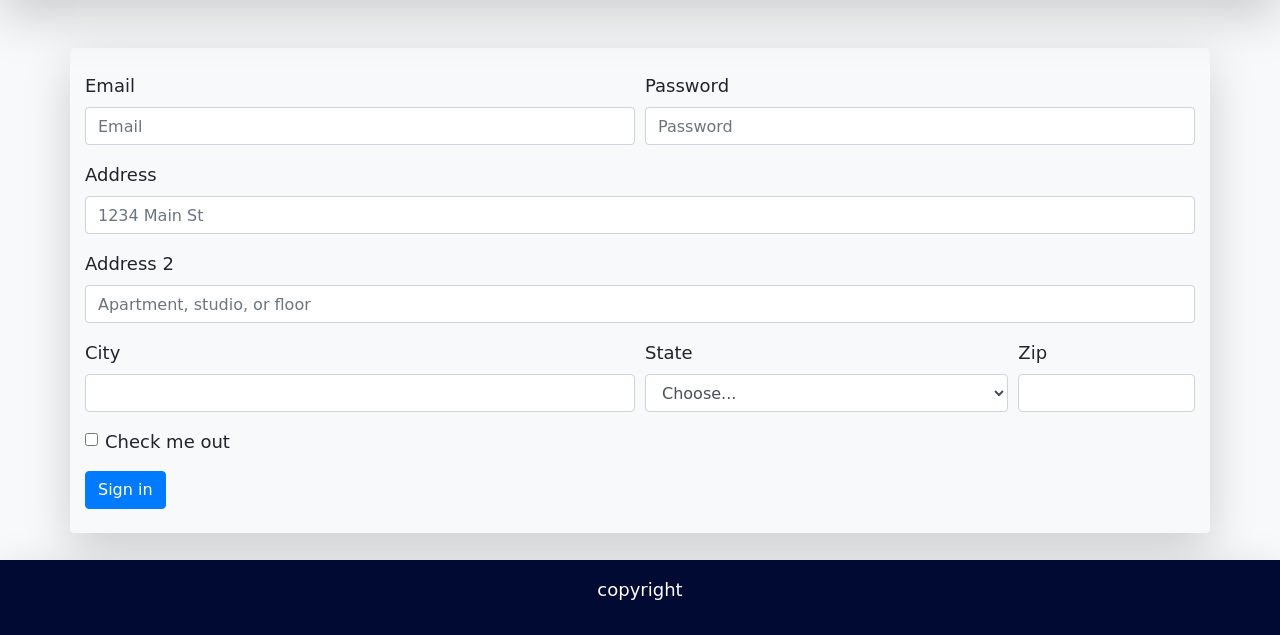
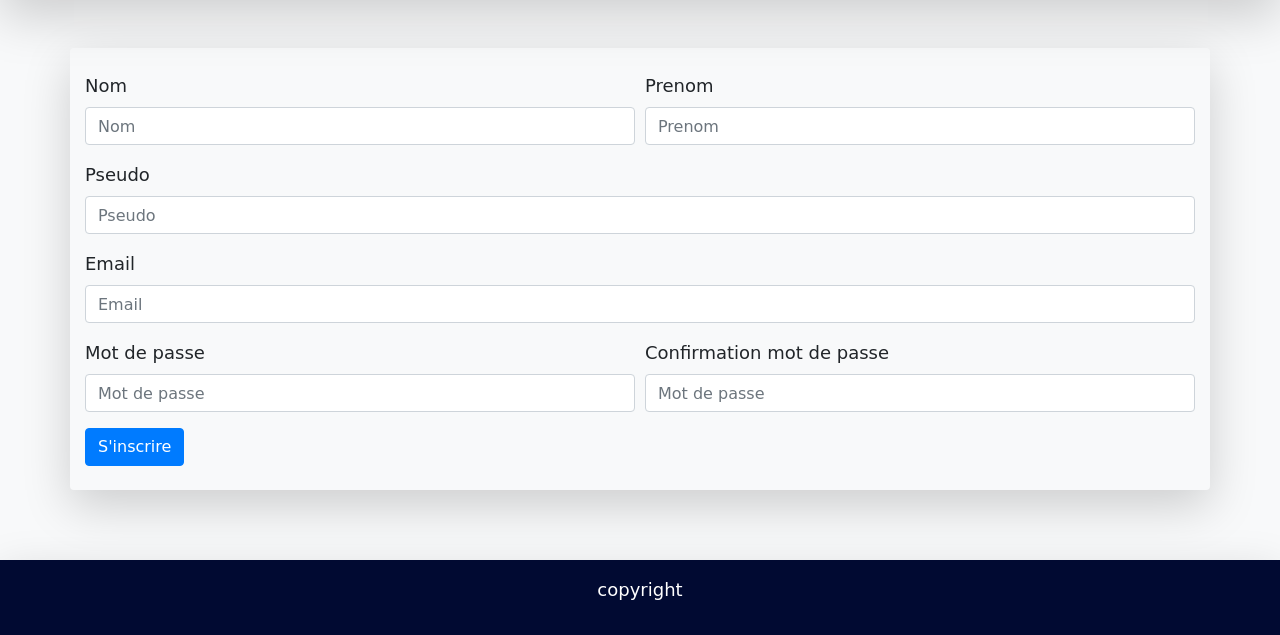
Before and after one commit to BarrHer/Nazza, a PHP site: page /CreationcompteViewer.php in a window 1280 px wide. Shown: the part 165-800 px from the top of the page. Run offline with PHP 8.4, Linux system fonts and the light colour scheme; some web fonts are replaced.

Commit message:
Creation de compte
L'ajout se fait

```diff
--- a/nazza/CompteViewer.php
+++ b/nazza/CompteViewer.php
@@ -3,9 +3,9 @@
 <div class="container mt-5 py-4 rounded shadow-lg">
 
     <div class="text-center px-5">
-        <button type="submit" class="btn btn-primary mb-3 btn-block" onClick="window.location = 'ConnexionViewer.php'" >Se connecter</button>
+        <button type="submit" class="btn btn-primary mb-3 btn-block" onClick="window.location = '?ctrl=Adherant&mth=connexion'" >Se connecter</button>
         <br>
-        <button type="submit" class="btn btn-primary btn-block" onClick="window.location = 'CreationcompteViewer.php'">Créer un compte</button>
+        <button type="submit" class="btn btn-primary btn-block" onClick="window.location = '?ctrl=Adherant&mth=inscription'">Créer un compte</button>
     </div>
 </div>
 
--- a/nazza/CreationcompteViewer.php
+++ b/nazza/CreationcompteViewer.php
@@ -1,53 +1,38 @@
 <?php include ("header.php"); ?>
 
 <div class="container mt-5 py-4 rounded shadow-lg">
-    <form action="">
+    <form action="?ctrl=Adherant&mth=inscription" method="post">
         <div class="form-row">
             <div class="form-group col-md-6">
-                <label for="inputEmail4">Email</label>
-                <input type="email" class="form-control" id="inputEmail4" placeholder="Email">
+                <label for="nom">Nom</label>
+                <input type="text" class="form-control" id="nom" name="nom" placeholder="Nom">
             </div>
             <div class="form-group col-md-6">
-                <label for="inputPassword4">Password</label>
-                <input type="password" class="form-control" id="inputPassword4" placeholder="Password">
+                <label for="prenom">Prenom</label>
+                <input type="text" class="form-control" id="prenom" name="prenom" placeholder="Prenom">
             </div>
         </div>
         <div class="form-group">
-            <label for="inputAddress">Address</label>
-            <input type="text" class="form-control" id="inputAddress" placeholder="1234 Main St">
+            <label for="pseudo">Pseudo</label>
+            <input type="text" class="form-control" id="pseudo" name="pseudo" placeholder="Pseudo">
         </div>
         <div class="form-group">
-            <label for="inputAddress2">Address 2</label>
-            <input type="text" class="form-control" id="inputAddress2" placeholder="Apartment, studio, or floor">
+            <label for="email">Email</label>
+            <input type="email" class="form-control" id="email" name="email" placeholder="Email">
         </div>
         <div class="form-row">
             <div class="form-group col-md-6">
-                <label for="inputCity">City</label>
-                <input type="text" class="form-control" id="inputCity">
+                <label for="mdp">Mot de passe</label>
+                <input type="password" class="form-control" id="mdp" name="mdp" placeholder="Mot de passe">
             </div>
-            <div class="form-group col-md-4">
-                <label for="inputState">State</label>
-                <select id="inputState" class="form-control">
-                    <option selected>Choose...</option>
-                    <option>...</option>
-                </select>
+            <div class="form-group col-md-6">
+                <label for="cmdp">Confirmation mot de passe</label>
+                <input type="password" class="form-control" id="cmdp" name="cmdp" placeholder="Mot de passe">
             </div>
-            <div class="form-group col-md-2">
-                <label for="inputZip">Zip</label>
-                <input type="text" class="form-control" id="inputZip">
             </div>
-        </div>
-        <div class="form-group">
-            <div class="form-check">
-                <input class="form-check-input" type="checkbox" id="gridCheck">
-                <label class="form-check-label" for="gridCheck">
-                    Check me out
-                </label>
-            </div>
-        </div>
-        <button type="submit" class="btn btn-primary">Sign in</button>
+        <button type="submit" name="btnInscription" class="btn btn-primary">S'inscrire</button>
     </form>
-
+<!-- Ajouter un modal de confirmation d'inscription -->
 </div>
 
 <?php include ("footer.php"); ?>
```
Also changed, not shown: nazza/ConnexionViewer.php (+5 -6 lines), nazza/controller/AccueilController.php (+5 -4 lines), nazza/controller/AdherantController.php (+73 -1 lines), nazza/indexViewer.php (+6 -43 lines), nazza/modele/modele.php (+7 -0 lines).
